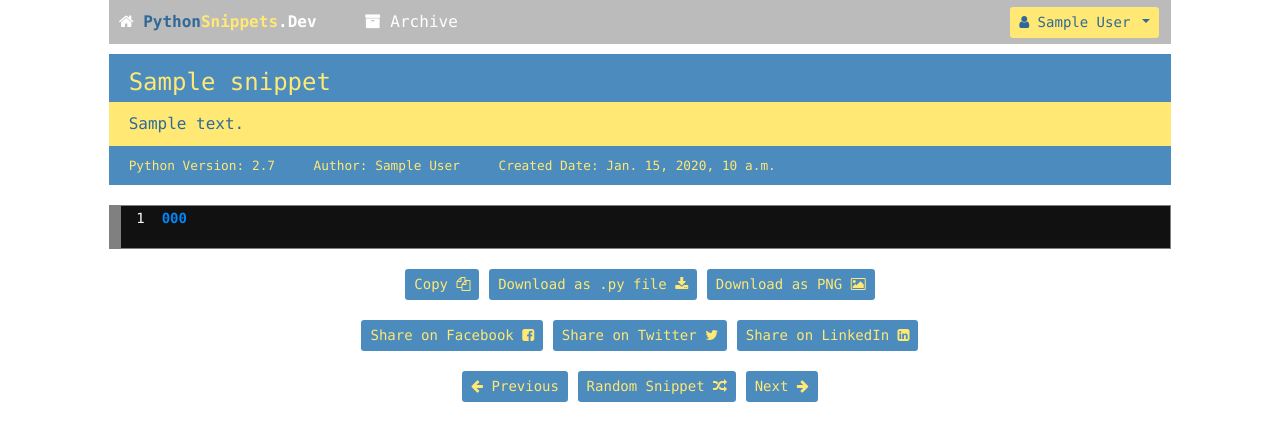
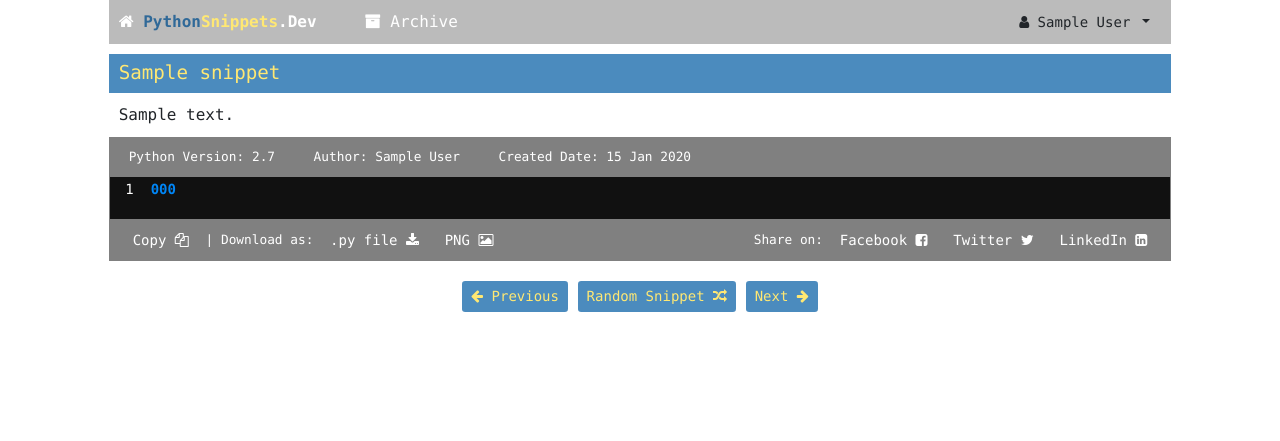
Before and after one commit to anuragrana/pysnip, a Django app: page /snippet/1/ in a window 1280 px wide. Shown: the top 441 px of the page. Run offline with Django 3.2, Linux system fonts and the light colour scheme; a user stored in the database is signed in; tables that the repository leaves empty hold one stand-in row (values such as "Sample post"); some libraries are stand-ins or nearby versions.

Commit message:
add snippet page added. made UI changes

```diff
--- a/snip/models.py
+++ b/snip/models.py
@@ -29,7 +29,7 @@ class SnippetModel(models.Model):
     code = models.TextField(null=False, blank=False)
     image = models.ImageField(upload_to=upload_path, null=True, blank=True, max_length=1000)
     # Name of the Author
-    author = models.CharField(null=False, blank=True, max_length=250)
+    author = models.CharField(null=False, blank=True, max_length=125)
     upvotes = models.IntegerField(null=True, default=0)
     python_version = models.CharField(max_length=5, null=False, blank=False, choices=version_choices)
     created_date = models.DateTimeField(null=False, blank=True, auto_now_add=True)
--- a/snip/templates/snip/header.html
+++ b/snip/templates/snip/header.html
@@ -18,18 +18,25 @@
     </div>
 
 
-    <div class="col-md-6 text-end" style="padding-top:7px;color:white;">
+    <div class="col-md-6 text-end white" style="padding-top:7px;">
         {% if user.is_authenticated %}
         <div class="dropdown" style="display:inline-block;">
-            <button class="btn btn-sm pycolor-reverse dropdown-toggle"
+            <button class="btn btn-sm dropdown-toggle"
                     type="button" id="dropdownMenuButton2"
                     data-bs-toggle="dropdown" aria-expanded="false">
                 <i class="fa fa-user"></i> {{user.first_name }} {{user.last_name}}
             </button>
-            <ul class="dropdown-menu pycolor-reverse"
+            <ul class="dropdown-menu"
                 aria-labelledby="dropdownMenuButton2" style="font-size:90%;">
+
                 <li>
-                    <a class="dropdown-item pycolor-reverse" href="{% url 'snip:mylogout' %}">
+                    <a class="dropdown-item" href="{% url 'snip:add_snippet' %}">
+                        Add Snippet <i class="fa fa-plus"></i>
+                    </a>
+                </li>
+
+                <li>
+                    <a class="dropdown-item" href="{% url 'snip:mylogout' %}">
                         Logout <i class="fa fa-sign-out"></i>
                     </a>
                 </li>
@@ -39,19 +46,19 @@
         </div>
         {% else %}
         <div class="dropdown" style="display:inline-block;">
-            <button class="btn btn-sm pycolor-reverse dropdown-toggle"
+            <button class="btn btn-sm dropdown-toggle"
                     type="button" id="dropdownMenuButton1"
                     data-bs-toggle="dropdown" aria-expanded="false">
                 Login
             </button>
-            <ul class="dropdown-menu pycolor-reverse"
+            <ul class="dropdown-menu "
                 aria-labelledby="dropdownMenuButton1" style="font-size:90%;">
-                <li><a class="dropdown-item pycolor-reverse"
+                <li><a class="dropdown-item "
                        href="{% provider_login_url 'github' %}">
                     Login with GitHub <i class="fa fa-github"></i>
                 </a></li>
 
-                <li><a class="dropdown-item pycolor-reverse"
+                <li><a class="dropdown-item "
                        href="{% provider_login_url 'linkedin_oauth2' %}">
                     Login with LinkedIn <i class="fa fa-linkedin-square"></i>
                 </a></li>
--- a/snip/templates/snip/parent.html
+++ b/snip/templates/snip/parent.html
@@ -80,7 +80,13 @@
             text-decoration: none;
         }
 
+        .white {
+            color:white;
+        }
 
+        .font80 {
+            font-size: 80%;
+        }
 
     </style>
 
--- a/snip/templates/snip/snippet.html
+++ b/snip/templates/snip/snippet.html
@@ -6,8 +6,8 @@
 <div style="padding: 0px 12px;">
     <div class="row" title="Snippet Title">
         <div class="col-md-12 pycolor font-monospace"
-             style="padding: 10px 20px 2px 20px;">
-            <div style="font-size:150%;">
+             style="padding: 5px 10px;">
+            <div style="font-size:120%;">
                 {{snippet.title}}
             </div>
         </div>
@@ -16,30 +16,28 @@
     <!-- use IF condition here. if description is not available, don't show this row -->
     {% if snippet.description %}
     <div class="row" title="Snippet Description">
-        <div class="col-md-12 pycolor-reverse font-monospace" style="padding: 10px 20px 10px 20px;">
+        <div class="col-md-12  font-monospace" style="padding: 10px 10px;">
             {{snippet.description}}
         </div>
     </div>
     {% endif %}
 
-    <div class="row">
-        <div class="col-md-12 pycolor font-monospace"
-             style="padding: 10px 20px 10px 20px;">
-            <div style="font-size:80%;">
-                Python Version: {{snippet.python_version}}
-                &nbsp;&nbsp;&nbsp;
-                Author: {{snippet.author}}
-                &nbsp;&nbsp;&nbsp;
-                Created Date: {{snippet.created_date}}
-            </div>
+    <div class="row" style="background-color:gray">
+        <div class="col-md-12  font-monospace font80 white"
+             style="padding: 10px 20px ;">
+            Python Version: {{snippet.python_version}}
+            &nbsp;&nbsp;&nbsp;
+            Author: {{snippet.author}}
+            &nbsp;&nbsp;&nbsp;
+            Created Date: {{snippet.created_date | date:'d M Y'}}
         </div>
     </div>
 </div>
 
 
-<div class="row" style="padding-top:20px;">
+<div class="row" style="padding-top:0px;">
     <div class="col-md-12">
-        <div style="overflow:auto;width:auto;border:solid gray;border-width:.1em .1em .1em .8em;padding:.2em .6em;background-color:#111111;color:white;">
+        <div style="overflow:auto;width:auto;border:solid gray;border-width:.1em .1em .1em .1em;padding:.2em .6em;background-color:#111111;color:white;">
             {% autoescape off %}
             {{ highlighted_code }}
             {% endautoescape %}
@@ -47,41 +45,48 @@
         </div>
     </div>
 </div>
+<div class="row" style="background-color:gray;margin:0px 0px;">
+    <div class="col-md-6  font-monospace white font80"
+         style="padding: 5px 15px;">
 
-<div class="row" style="padding-top:20px;">
-    <div class="col-md-12 font-monospace text-center">
-        <button class="btn btn-sm pycolor" onclick="copySnippet()">
+        <button class="btn btn-sm white" onclick="copySnippet()" title="Copy the code on clipboard">
             Copy
             <i class="fa fa-copy" id="copyIcon"></i>
             <i class="fa fa-check" id="checkIcon" style="display:none;"></i>
         </button>
 
+        |
+
+        Download as:
         <a href="{% url 'snip:download_code_as_file' snippet.sid %}"
-           target="_blank"
-           class="btn btn-sm pycolor">Download as .py file <i class="fa fa-download"></i></a>
+           target="_blank" title="Download as python file"
+           class="btn btn-sm white">.py file <i class="fa fa-download"></i></a>
 
         <a href="{% url 'snip:download_code_as_image' snippet.sid %}"
+           target="_blank" title="Download as PNG Image"
+           class="btn btn-sm white">PNG <i class="fa fa-image"></i></a>
+    </div>
+
+    <div class="col-md-6  font-monospace text-end white font80"
+         style="padding: 5px 15px;">
+
+        Share on:
+
+        <a href="https://www.facebook.com/sharer.php?u={{page_canonical_url}}"
            target="_blank"
-           class="btn btn-sm pycolor">Download as PNG <i class="fa fa-image"></i></a>
+           class="btn btn-sm white">Facebook <i class="fa fa-facebook-square"></i></a>
+
+        <a href="https://twitter.com/intent/tweet?text={{snippet.title}}&url={{page_canonical_url}}"
+           target="_blank"
+           class="btn btn-sm white">Twitter <i class="fa fa-twitter"></i></a>
+
+        <a href="https://www.linkedin.com/shareArticle?mini=true&url={{page_canonical_url}}&title={{snippet.title}}&summary={{snippet.description}}&source={{project_name_spaced}}"
+           target="_blank"
+           class="btn btn-sm white">LinkedIn <i class="fa fa-linkedin-square"></i></a>
+
     </div>
 </div>
 
-<!-- share buttons -->
-<div class="row" style="padding-top:20px;">
-    <div class="col-md-12 font-monospace text-center">
-        <a href="https://www.facebook.com/sharer.php?u={{page_canonical_url}}"
-           target="_blank"
-           class="btn btn-sm pycolor">Share on Facebook <i class="fa fa-facebook-square"></i></a>
-
-        <a href="https://twitter.com/intent/tweet?text={{snippet.title}}&url={{page_canonical_url}}"
-           target="_blank"
-           class="btn btn-sm pycolor">Share on Twitter <i class="fa fa-twitter"></i></a>
-
-        <a href="https://www.linkedin.com/shareArticle?mini=true&url={{page_canonical_url}}&title={{snippet.title}}&summary={{snippet.description}}&source={{project_name_spaced}}"
-           target="_blank"
-           class="btn btn-sm pycolor">Share on LinkedIn <i class="fa fa-linkedin-square"></i></a>
-    </div>
-</div>
 
 <div class="row" style="padding-top:20px;">
     <div class="col-md-12 font-monospace text-center">
@@ -127,6 +132,12 @@
 
 
 
+
+
+
+
+
+
 </script>
 
 {% endblock main %}
--- a/snip/urls.py
+++ b/snip/urls.py
@@ -6,6 +6,7 @@ urlpatterns = [
     path(r'', views.index, name='index'),
     path(r'home/', views.index, name='home'),
     path(r'archive/', views.archive, name='archive'),
+    path(r'snippet/new/', views.add_snippet, name='add_snippet'),
     path(r'snippet/<int:snippet_id>/', views.get_snippet, name='snippet'),
     path(r'snippet/next/<int:snippet_id>/', views.get_next_snippet, name='next_snippet'),
     path(r'snippet/previous/<int:snippet_id>/', views.get_previous_snippet, name='previous_snippet'),
--- a/snip/views.py
+++ b/snip/views.py
@@ -8,6 +8,7 @@ from pygments import highlight
 from pygments.lexers import get_lexer_by_name
 from pygments.formatters import HtmlFormatter, ImageFormatter
 from django.contrib.auth import logout
+from django.contrib.auth.decorators import login_required
 
 from .models import SnippetModel
 
@@ -138,3 +139,37 @@ def mylogin(request):
 def mylogout(request):
     logout(request)
     return redirect(reverse("snip:index", args=(), kwargs={}))
+
+
+@login_required
+def add_snippet(request):
+    template_name = "snip/add_snippet.html"
+    template_data = dict()
+    if request.method == "GET":
+        return render(request, template_name, template_data)
+
+    # if post request
+    post_data = request.POST.copy()
+
+    # add all elements from post data to template data
+    template_data.update(post_data)
+
+    title = post_data.get('title')
+    description = post_data.get('description')
+    code = post_data.get('code')
+    author = post_data.get('author')
+    python_version = post_data.get('python_version')
+
+    if not all([title, code, author, python_version]):
+        # TODO: use messaging here
+        return render(request, template_name, template_data)
+
+    snippet = SnippetModel()
+    snippet.title = title
+    snippet.description = description
+    snippet.code = code
+    snippet.author = author
+    snippet.python_version = python_version
+    snippet.save()
+
+    return redirect(reverse("snip:snippet", args=(snippet.sid,), kwargs={}))
```
Also changed, not shown: pysnip/settings.py (+5 -2 lines), snip/templates/snip/add_snippet.html (added, +51 -0 lines), snip/templates/snip/index.html (+6 -6 lines).
